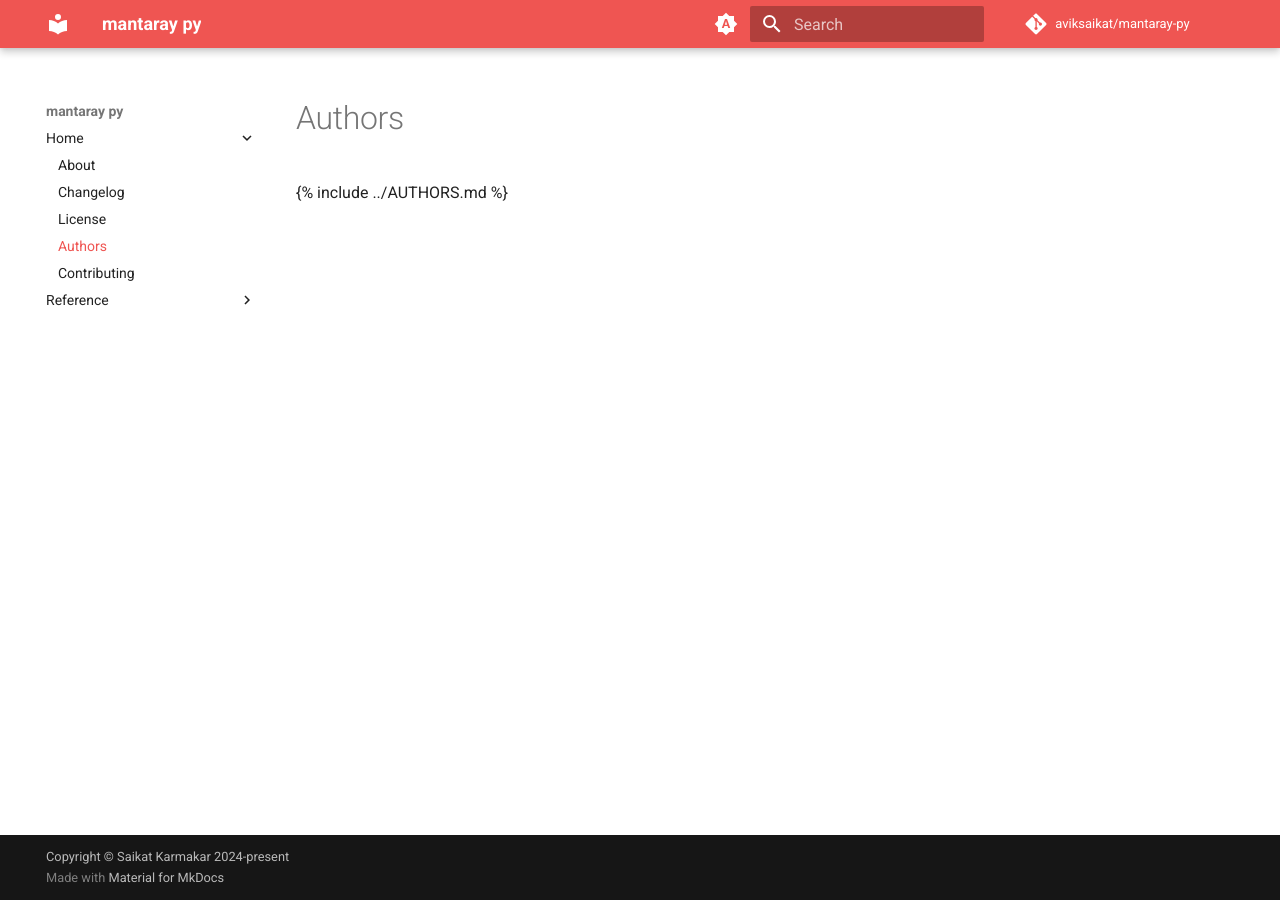
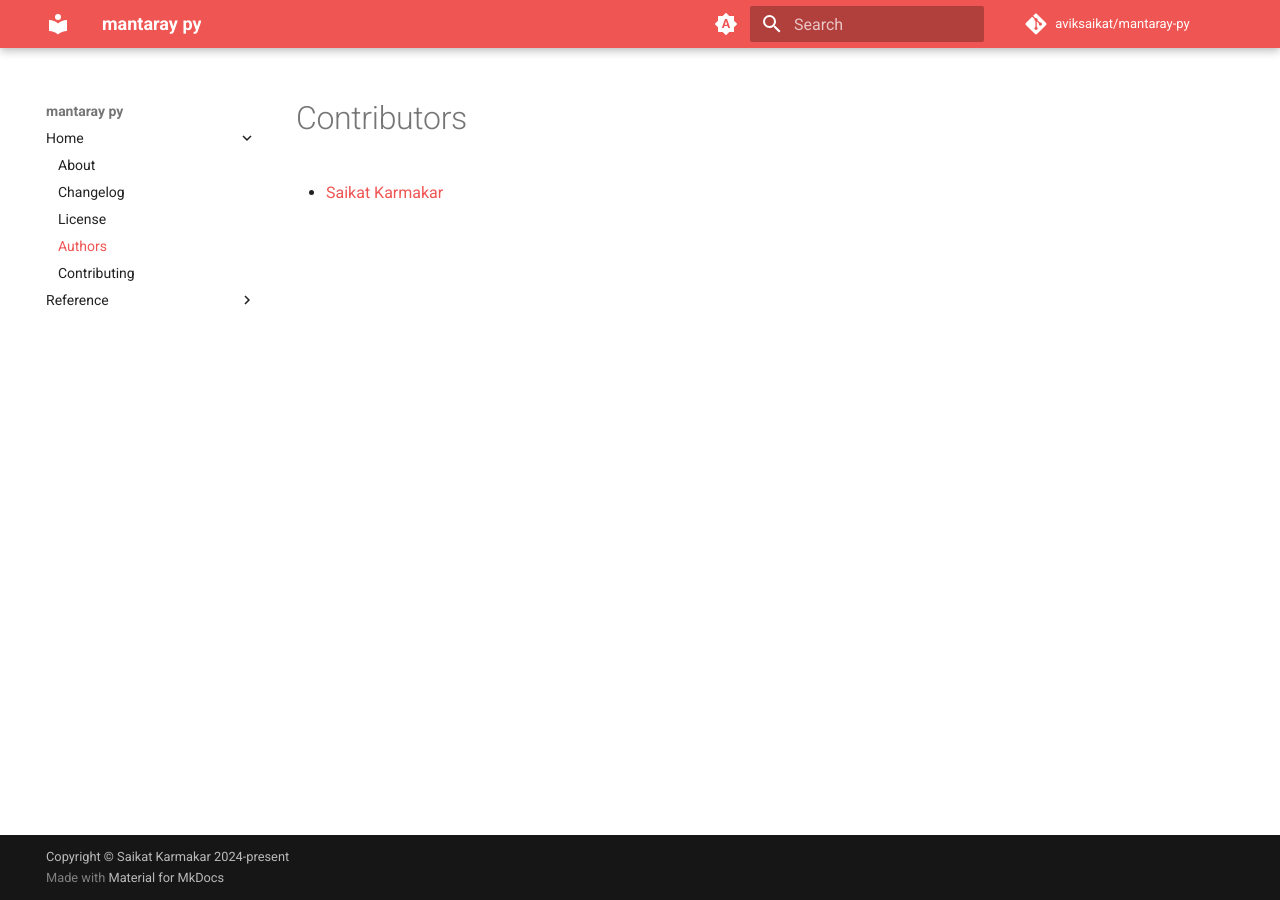
Before and after one commit to Ankvik-Tech-Labs/mantaray-py, an MkDocs documentation site: the page built from docs/authors.md, in a window 1280 px wide. Built offline with MkDocs 1.6.1 and Material for MkDocs 9.7.7, drawn with Linux system fonts in a browser that asks for light colours; comment, search, counter and statistics services are not loaded; part of the change alters nothing that is shown.

Commit message:
docs: fixing authors.md

```diff
--- a/docs/authors.md
+++ b/docs/authors.md
@@ -1,5 +1 @@
----
-title: Authors
----
-
-{% include ../AUTHORS.md %}
+--8<-- "AUTHORS.md"
```
